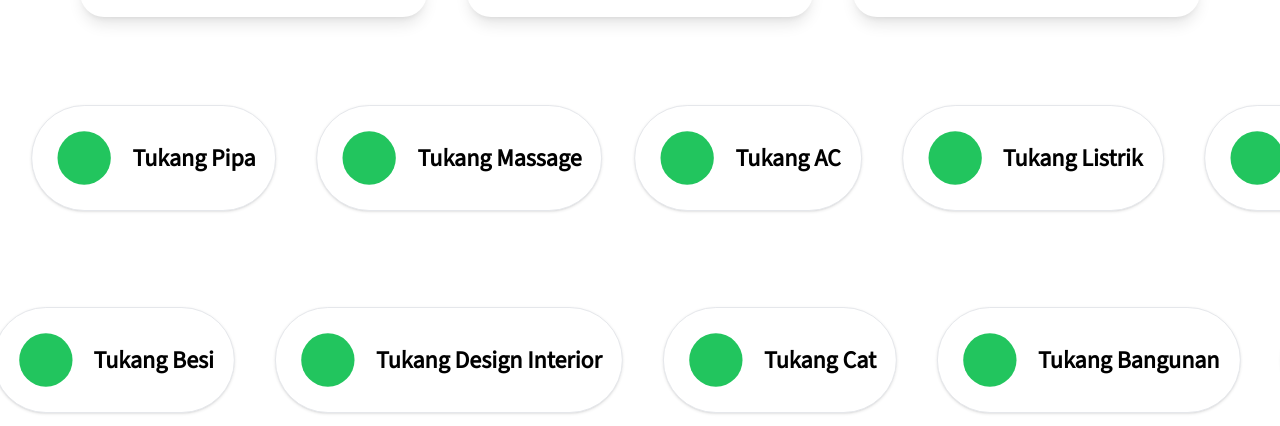
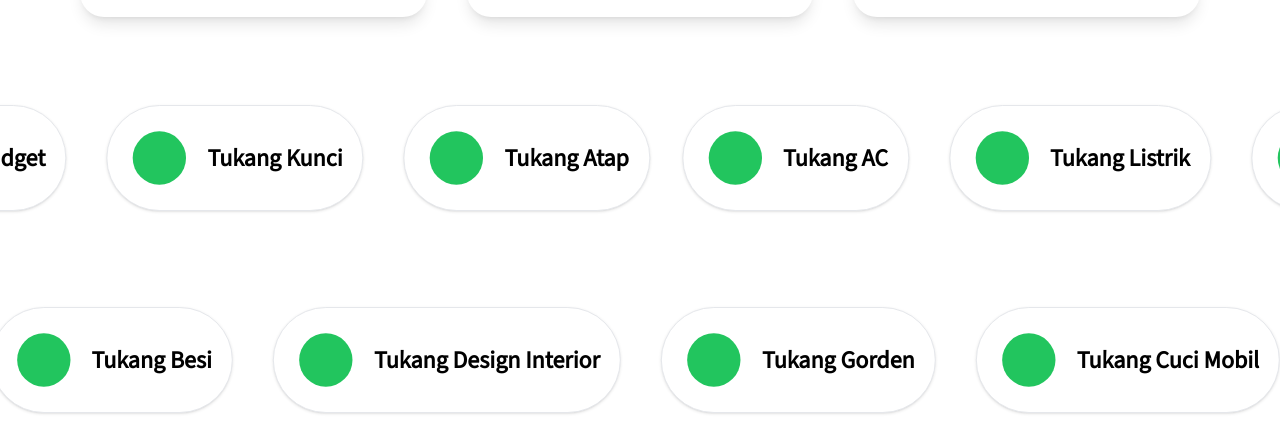
Before and after one commit to YutsuriHisekawa/tukangsegala, a Vue app: page /tentangkami in a window 1280 px wide. Shown: the part 2889-3315 px from the top of the page. Built offline with nearby package versions, Linux system fonts and the light colour scheme.

Commit message:
Tukang Segala

```diff
--- a/src/components/marquee.vue
+++ b/src/components/marquee.vue
@@ -62,7 +62,7 @@
           </svg>
           <span class="sans3 text-2xl font-semibold"> Tukang Massage</span>
         </button>
-        <!-- Button AC -->
+        <!-- Button HOME CLEANING -->
         <button class="bg-white p-5 flex items-center border rounded-full shadow hover:bg-gray-100">
           <svg
             class="w-16 h-16 text-green-500 mr-4"
@@ -74,10 +74,10 @@
               cy="12"
               r="10"></circle>
           </svg>
-          <span class="sans3 text-2xl font-semibold"> Tukang AC</span>
+          <span class="sans3 text-2xl font-semibold"> Tukang Home Cleaning</span>
         </button>
 
-        <!-- Button Listrik -->
+        <!-- Button Service -->
         <button class="bg-white p-5 flex items-center border rounded-full shadow hover:bg-gray-100">
           <svg
             class="w-16 h-16 text-green-500 mr-4"
@@ -89,10 +89,10 @@
               cy="12"
               r="10"></circle>
           </svg>
-          <span class="sans3 text-2xl font-semibold"> Tukang Listrik</span>
+          <span class="sans3 text-2xl font-semibold"> Tukang Service Gadget</span>
         </button>
 
-        <!-- Button Pipa -->
+        <!-- Button Kunci -->
         <button class="bg-white p-5 flex items-center border rounded-full shadow hover:bg-gray-100">
           <svg
             class="w-16 h-16 text-green-500 mr-4"
@@ -104,10 +104,10 @@
               cy="12"
               r="10"></circle>
           </svg>
-          <span class="sans3 text-2xl font-semibold"> Tukang Pipa</span>
+          <span class="sans3 text-2xl font-semibold"> Tukang Kunci </span>
         </button>
 
-        <!-- Button Massage -->
+        <!-- Button Atap -->
         <button class="bg-white p-5 flex items-center border rounded-full shadow hover:bg-gray-100">
           <svg
             class="w-16 h-16 text-green-500 mr-4"
@@ -119,7 +119,7 @@
               cy="12"
               r="10"></circle>
           </svg>
-          <span class="sans3 text-2xl font-semibold"> Tukang Massage</span>
+          <span class="sans3 text-2xl font-semibold"> Tukang Atap</span>
         </button>
       </div>
 
@@ -183,7 +183,7 @@
           </svg>
           <span class="sans3 text-2xl font-semibold"> Tukang Massage</span>
         </button>
-        <!-- Button AC -->
+        <!-- Button HOME CLEANING -->
         <button class="bg-white p-5 flex items-center border rounded-full shadow hover:bg-gray-100">
           <svg
             class="w-16 h-16 text-green-500 mr-4"
@@ -195,10 +195,10 @@
               cy="12"
               r="10"></circle>
           </svg>
-          <span class="sans3 text-2xl font-semibold"> Tukang AC</span>
+          <span class="sans3 text-2xl font-semibold"> Tukang Home Cleaning</span>
         </button>
 
-        <!-- Button Listrik -->
+        <!-- Button Service -->
         <button class="bg-white p-5 flex items-center border rounded-full shadow hover:bg-gray-100">
           <svg
             class="w-16 h-16 text-green-500 mr-4"
@@ -210,10 +210,10 @@
               cy="12"
               r="10"></circle>
           </svg>
-          <span class="sans3 text-2xl font-semibold"> Tukang Listrik</span>
+          <span class="sans3 text-2xl font-semibold"> Tukang Service Gadget</span>
         </button>
 
-        <!-- Button Pipa -->
+        <!-- Button Kunci -->
         <button class="bg-white p-5 flex items-center border rounded-full shadow hover:bg-gray-100">
           <svg
             class="w-16 h-16 text-green-500 mr-4"
@@ -225,10 +225,10 @@
               cy="12"
               r="10"></circle>
           </svg>
-          <span class="sans3 text-2xl font-semibold"> Tukang Pipa</span>
+          <span class="sans3 text-2xl font-semibold"> Tukang Kunci </span>
         </button>
 
-        <!-- Button Massage -->
+        <!-- Button Atap -->
         <button class="bg-white p-5 flex items-center border rounded-full shadow hover:bg-gray-100">
           <svg
             class="w-16 h-16 text-green-500 mr-4"
@@ -240,7 +240,7 @@
               cy="12"
               r="10"></circle>
           </svg>
-          <span class="sans3 text-2xl font-semibold"> Tukang Massage</span>
+          <span class="sans3 text-2xl font-semibold"> Tukang Atap</span>
         </button>
       </div>
     </div>
@@ -308,7 +308,7 @@
           </svg>
           <span class="sans3 text-2xl font-semibold"> Tukang Design Interior</span>
         </button>
-        <!-- Button CAT -->
+        <!-- Button Gorden -->
         <button class="bg-white p-5 flex items-center border rounded-full shadow hover:bg-gray-100">
           <svg
             class="w-16 h-16 text-green-500 mr-4"
@@ -320,10 +320,10 @@
               cy="12"
               r="10"></circle>
           </svg>
-          <span class="sans3 text-2xl font-semibold"> Tukang Cat</span>
+          <span class="sans3 text-2xl font-semibold"> Tukang Gorden </span>
         </button>
 
-        <!-- Button Bangunan -->
+        <!-- Button Cuci mobil -->
         <button class="bg-white p-5 flex items-center border rounded-full shadow hover:bg-gray-100">
           <svg
             class="w-16 h-16 text-green-500 mr-4"
@@ -335,10 +335,10 @@
               cy="12"
               r="10"></circle>
           </svg>
-          <span class="sans3 text-2xl font-semibold"> Tukang Bangunan</span>
+          <span class="sans3 text-2xl font-semibold"> Tukang Cuci Mobil </span>
         </button>
 
-        <!-- Button Besi -->
+        <!-- Button MakeUp -->
         <button class="bg-white p-5 flex items-center border rounded-full shadow hover:bg-gray-100">
           <svg
             class="w-16 h-16 text-green-500 mr-4"
@@ -350,10 +350,10 @@
               cy="12"
               r="10"></circle>
           </svg>
-          <span class="sans3 text-2xl font-semibold"> Tukang Besi</span>
+          <span class="sans3 text-2xl font-semibold"> Tukang MakeUp</span>
         </button>
 
-        <!-- Button Desain -->
+        <!-- Button Nail -->
         <button class="bg-white p-5 flex items-center border rounded-full shadow hover:bg-gray-100">
           <svg
             class="w-16 h-16 text-green-500 mr-4"
@@ -365,7 +365,7 @@
               cy="12"
               r="10"></circle>
           </svg>
-          <span class="sans3 text-2xl font-semibold"> Tukang Design Interior</span>
+          <span class="sans3 text-2xl font-semibold"> Tukang Nail Art</span>
         </button>
       </div>
 
@@ -429,7 +429,7 @@
           </svg>
           <span class="sans3 text-2xl font-semibold"> Tukang Design Interior</span>
         </button>
-        <!-- Button CAT -->
+        <!-- Button Gorden -->
         <button class="bg-white p-5 flex items-center border rounded-full shadow hover:bg-gray-100">
           <svg
             class="w-16 h-16 text-green-500 mr-4"
@@ -441,10 +441,10 @@
               cy="12"
               r="10"></circle>
           </svg>
-          <span class="sans3 text-2xl font-semibold"> Tukang Cat</span>
+          <span class="sans3 text-2xl font-semibold"> Tukang Gorden </span>
         </button>
 
-        <!-- Button Bangunan -->
+        <!-- Button Cuci mobil -->
         <button class="bg-white p-5 flex items-center border rounded-full shadow hover:bg-gray-100">
           <svg
             class="w-16 h-16 text-green-500 mr-4"
@@ -456,10 +456,10 @@
               cy="12"
               r="10"></circle>
           </svg>
-          <span class="sans3 text-2xl font-semibold"> Tukang Bangunan</span>
+          <span class="sans3 text-2xl font-semibold"> Tukang Cuci Mobil </span>
         </button>
 
-        <!-- Button Besi -->
+        <!-- Button MakeUp -->
         <button class="bg-white p-5 flex items-center border rounded-full shadow hover:bg-gray-100">
           <svg
             class="w-16 h-16 text-green-500 mr-4"
@@ -471,10 +471,10 @@
               cy="12"
               r="10"></circle>
           </svg>
-          <span class="sans3 text-2xl font-semibold"> Tukang Besi</span>
+          <span class="sans3 text-2xl font-semibold"> Tukang MakeUp</span>
         </button>
 
-        <!-- Button Desain -->
+        <!-- Button Nail -->
         <button class="bg-white p-5 flex items-center border rounded-full shadow hover:bg-gray-100">
           <svg
             class="w-16 h-16 text-green-500 mr-4"
@@ -486,7 +486,7 @@
               cy="12"
               r="10"></circle>
           </svg>
-          <span class="sans3 text-2xl font-semibold"> Tukang Design Interior</span>
+          <span class="sans3 text-2xl font-semibold"> Tukang Nail Art</span>
         </button>
       </div>
     </div>
```
